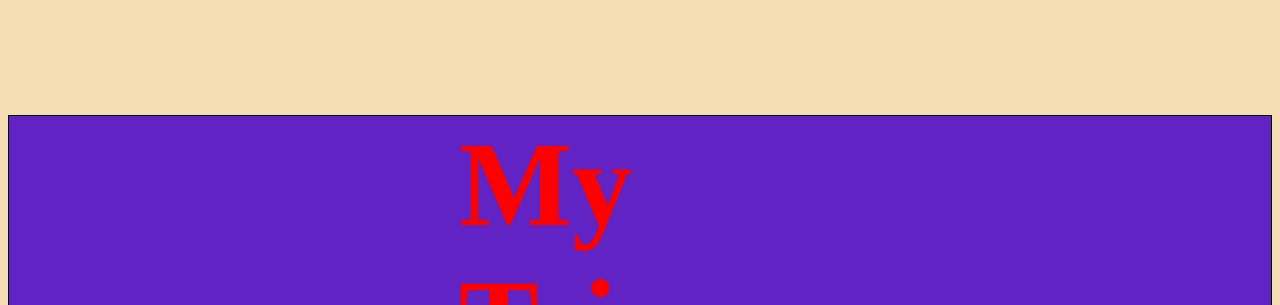
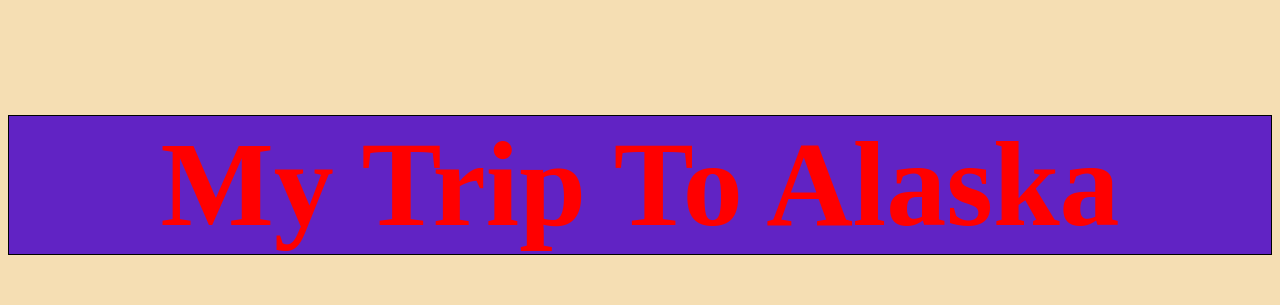
Before and after one commit to LaunchCodeAllhubs/js-assignment-4-html-me-something-JacobK4872, a website: page index.html in a window 1280 px wide. Shown: the top 305 px of the page. Drawn offline with Linux system fonts and the light colour scheme.

Commit message:
Fixed main header alignment

```diff
--- a/styles.css
+++ b/styles.css
@@ -8,8 +8,7 @@ body {
 #mainHeading {
     border: 1px solid black;
     background-color: rgb(97, 35, 196);
-    padding-left: 450px;
-    padding-right: 450px;
+    text-align: center;
     font-size: 120px;
     color: red;
 }
```
